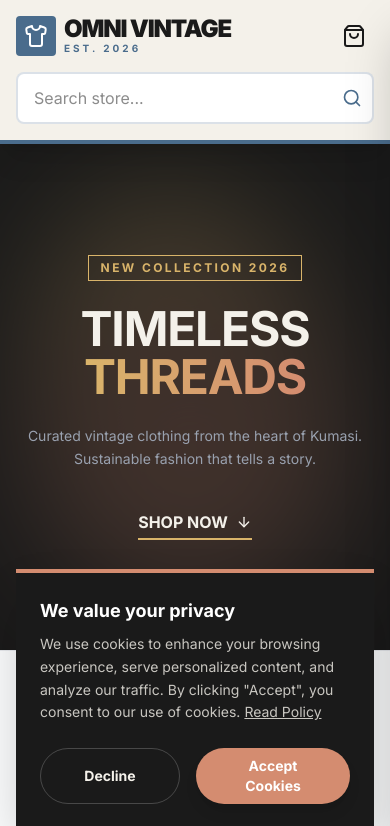
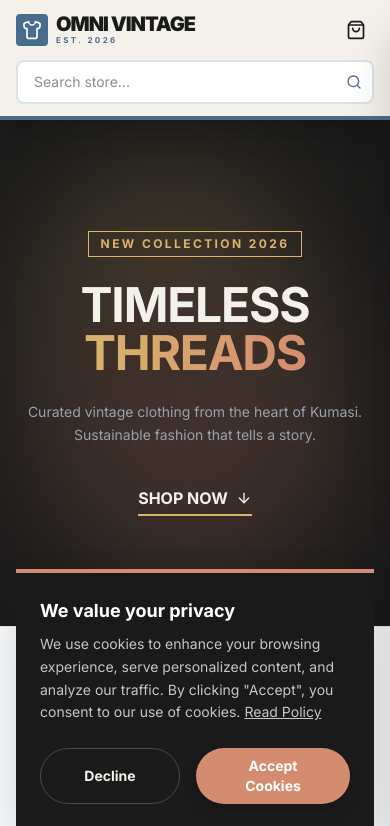
Before and after one commit to hackerslord561/retro-print-shop, a Next.js app: page / in a window 390 px wide. Shown: the top 826 px of the page. Built offline with nearby package versions, Linux system fonts and the light colour scheme; no server answers; the database is empty.

Commit message:
Padding and Overflow fixed

```diff
--- a/src/app/globals.css
+++ b/src/app/globals.css
@@ -3,7 +3,7 @@
 @custom-variant dark (&:is(.dark *));
 
 @theme {
-    /* --- 1. YOUR FADED RETRO PALETTE --- */
+    /* --- 1. YOUR PALETTE --- */
     --color-retro-cream: #F4F1EA;
     --color-retro-cream-dark: #E6E2D6;
     --color-retro-denim: #4A6C8C;
@@ -18,10 +18,9 @@
     --font-sans: var(--font-body), ui-sans-serif, system-ui, sans-serif;
     --font-heading: var(--font-heading), ui-sans-serif, system-ui, sans-serif;
 
-    /* --- 3. ANIMATIONS (NOW INCLUDING FLOAT) --- */
+    /* --- 3. STANDARD ANIMATIONS --- */
     --animate-fade-in: fadeIn 0.5s ease-out forwards;
     --animate-slide-up: slideUp 0.6s cubic-bezier(0.16, 1, 0.3, 1) forwards;
-    --animate-float: float 15s linear infinite;
 
     @keyframes fadeIn {
         from { opacity: 0; }
@@ -33,14 +32,7 @@
         to { transform: translateY(0); opacity: 1; }
     }
 
-    @keyframes float {
-        0% { transform: translateY(100vh) rotate(0deg); opacity: 0; }
-        10% { opacity: 1; }
-        90% { opacity: 1; }
-        100% { transform: translateY(-100px) rotate(360deg); opacity: 0; }
-    }
-
-    /* --- 4. SHADCN COLOR MAPPING --- */
+    /* --- 4. SHADCN COLORS --- */
     --color-background: var(--background);
     --color-foreground: var(--foreground);
     --color-card: var(--card);
@@ -62,37 +54,27 @@
     --color-ring: var(--ring);
 }
 
-/* --- 5. VARIABLE VALUES --- */
+/* --- 5. VARIABLES --- */
 :root {
-    /* Base Retro Colors mapped to Shadcn Variables */
     --background: var(--color-retro-cream);
     --foreground: var(--color-retro-ink);
-
     --card: #ffffff;
     --card-foreground: var(--color-retro-ink);
-
     --popover: #ffffff;
     --popover-foreground: var(--color-retro-ink);
-
     --primary: var(--color-retro-denim);
     --primary-foreground: var(--color-retro-cream);
-
     --secondary: var(--color-retro-cream-dark);
     --secondary-foreground: var(--color-retro-ink);
-
     --muted: var(--color-retro-cream-dark);
     --muted-foreground: #64748b;
-
     --accent: var(--color-retro-cream-dark);
     --accent-foreground: var(--color-retro-ink);
-
     --destructive: var(--color-retro-terracotta);
     --destructive-foreground: var(--color-retro-cream);
-
     --border: var(--color-retro-cream-dark);
     --input: var(--color-retro-cream-dark);
     --ring: var(--color-retro-denim);
-
     --radius: 0.5rem;
 }
 
@@ -101,8 +83,6 @@
     --foreground: var(--color-retro-cream);
     --card: var(--color-retro-ink);
     --card-foreground: var(--color-retro-cream);
-    --popover: var(--color-retro-ink);
-    --popover-foreground: var(--color-retro-cream);
     --primary: var(--color-retro-mustard);
     --primary-foreground: var(--color-retro-charcoal);
     --secondary: var(--color-retro-denim);
@@ -118,28 +98,34 @@
     --ring: var(--color-retro-mustard);
 }
 
-/* --- 6. UTILITIES --- */
 @layer base {
     *, ::after, ::before {
         box-sizing: border-box;
         border-color: var(--border);
     }
-
     body {
         background-color: var(--background);
         color: var(--foreground);
         font-family: var(--font-sans);
-        -webkit-font-smoothing: antialiased;
-        -moz-osx-font-smoothing: grayscale;
+
+        /* --- MOBILE FIX: PREVENT HORIZONTAL SCROLL --- */
+        overflow-x: hidden;
+        width: 100%;
+        position: relative;
     }
-
     h1, h2, h3, h4, h5, h6 {
         font-family: var(--font-heading);
     }
 }
 
-@layer utilities {
-    .text-balance {
-        text-wrap: balance;
-    }
+/* --- 6. FORCED ANIMATIONS --- */
+@keyframes floatHearts {
+    0% { transform: translateY(100vh) rotate(0deg); opacity: 0; }
+    10% { opacity: 1; }
+    90% { opacity: 1; }
+    100% { transform: translateY(-100px) rotate(360deg); opacity: 0; }
 }
+
+.animate-float {
+    animation: floatHearts 12s linear infinite;
+}
--- a/src/components/shop/AddToCart.tsx
+++ b/src/components/shop/AddToCart.tsx
@@ -1,40 +1,25 @@
 "use client";
 
+import { useState } from "react";
 import { useCart } from "@/lib/store/cart";
 import { ShoppingBag, Check } from "lucide-react";
-import { useState } from "react";
 
-// Update this interface to match what ProductView sends
-interface Product {
+interface ProductToAdd {
     id: string;
-    variantId: number; // <--- Added this
+    variantId: number;
     title: string;
     price: number;
     image: string;
-    size: string;      // <--- Added this
+    size: string;
 }
 
-export default function AddToCart({ product }: { product: Product }) {
-    const addItem = useCart((state) => state.addItem);
-    const toggleCart = useCart((state) => state.toggleCart);
+export default function AddToCart({ product }: { product: ProductToAdd }) {
+    const { addItem } = useCart();
     const [isAdded, setIsAdded] = useState(false);
 
     const handleAdd = () => {
-        // Pass all the specific details to the global store
-        addItem({
-            id: product.id,
-            variantId: product.variantId, // Crucial for Printify
-            title: product.title,
-            price: product.price,
-            image: product.image,
-            quantity: 1,
-            size: product.size
-        });
-
+        addItem({ ...product, quantity: 1 });
         setIsAdded(true);
-        toggleCart(); // Automatically open the drawer
-
-        // Reset the button visual state after 2 seconds
         setTimeout(() => setIsAdded(false), 2000);
     };
 
@@ -43,22 +28,25 @@ export default function AddToCart({ product }: { product: Product }) {
             onClick={handleAdd}
             disabled={isAdded}
             className={`
-        w-full py-4 px-8 rounded-sm font-bold tracking-wider flex items-center justify-center gap-2 transition-all duration-200 shadow-md hover:shadow-lg
+        w-full flex items-center justify-center gap-2 font-black uppercase tracking-wider transition-all duration-300 rounded-sm border-2
+        /* MOBILE STYLES (Default): Smaller text, tighter padding */
+        text-xs py-2 px-4
+        /* DESKTOP STYLES (md:): Larger text, comfortable padding */
+        md:text-sm md:py-3 md:px-6
+
         ${isAdded
-                ? "bg-green-600 text-white scale-[0.98]"
-                : "bg-retro-denim text-white hover:bg-retro-ink hover:-translate-y-0.5"
+                ? "bg-green-600 text-white border-green-600"
+                : "bg-retro-ink text-white border-retro-ink hover:bg-retro-terracotta hover:border-retro-terracotta"
             }
       `}
         >
             {isAdded ? (
                 <>
-                    <Check className="w-5 h-5" />
-                    ADDED
+                    <Check className="w-4 h-4" /> Added
                 </>
             ) : (
                 <>
-                    <ShoppingBag className="w-5 h-5" />
-                    ADD TO CART
+                    <ShoppingBag className="w-4 h-4" /> Add to Cart
                 </>
             )}
         </button>
--- a/src/components/shop/Navbar.tsx
+++ b/src/components/shop/Navbar.tsx
@@ -24,25 +24,25 @@ export default function Navbar() {
     };
 
     return (
-        <nav className="sticky top-0 z-40 bg-retro-cream border-b-4 border-retro-denim px-4 md:px-8 py-4 shadow-xl">
-            <div className="max-w-7xl mx-auto flex flex-wrap justify-between items-center gap-4">
+        <nav className="sticky top-0 z-40 bg-retro-cream border-b-4 border-retro-denim px-4 md:px-8 py-3 md:py-4 shadow-xl">
+            <div className="max-w-7xl mx-auto flex flex-wrap justify-between items-center gap-2 md:gap-4">
 
                 {/* Logo */}
                 <Link href="/" className="flex items-center gap-2 group flex-shrink-0">
-                    <div className="bg-retro-denim text-white p-2 rounded-sm group-hover:bg-retro-ink transition-colors">
-                        <Shirt className="w-6 h-6" />
+                    <div className="bg-retro-denim text-white p-1.5 md:p-2 rounded-sm group-hover:bg-retro-ink transition-colors">
+                        <Shirt className="w-5 h-5 md:w-6 md:h-6" />
                     </div>
                     <div>
-                        <h1 className="text-2xl font-black text-retro-ink tracking-tighter leading-none">
+                        <h1 className="text-xl md:text-2xl font-black text-retro-ink tracking-tighter leading-none">
                             OMNI VINTAGE
                         </h1>
-                        <p className="text-[10px] font-bold text-retro-denim tracking-[0.3em] uppercase">
+                        <p className="text-[8px] md:text-[10px] font-bold text-retro-denim tracking-[0.3em] uppercase">
                             EST. 2026
                         </p>
                     </div>
                 </Link>
 
-                {/* Search Bar (Hidden on small mobile) */}
+                {/* Desktop Search (Hidden on mobile) */}
                 <form onSubmit={handleSearch} className="flex-1 max-w-md hidden md:flex relative">
                     <input
                         type="text"
@@ -57,7 +57,7 @@ export default function Navbar() {
                 </form>
 
                 {/* Links & Cart */}
-                <div className="flex items-center gap-6">
+                <div className="flex items-center gap-4 md:gap-6">
                     <div className="hidden lg:flex gap-6 text-sm font-extrabold tracking-wide text-retro-ink">
                         <Link href="/new-arrivals" className="hover:text-retro-terracotta hover:underline decoration-2 underline-offset-4 transition-all">
                             NEW IN
@@ -74,7 +74,7 @@ export default function Navbar() {
                         onClick={toggleCart}
                         className="relative p-2 hover:bg-retro-denim/10 rounded-full transition-colors"
                     >
-                        <ShoppingBag className="w-6 h-6 text-retro-ink" />
+                        <ShoppingBag className="w-5 h-5 md:w-6 md:h-6 text-retro-ink" />
                         {itemCount > 0 && (
                             <span className="absolute -top-1 -right-1 bg-retro-terracotta text-white text-[10px] font-bold w-5 h-5 flex items-center justify-center rounded-full border-2 border-retro-cream animate-bounce">
                 {itemCount}
@@ -84,18 +84,18 @@ export default function Navbar() {
                 </div>
             </div>
 
-            {/* Mobile Search Bar */}
-            <div className="w-full mt-4 md:hidden">
+            {/* Mobile Search Bar (Visible only on mobile) */}
+            <div className="w-full mt-3 md:hidden">
                 <form onSubmit={handleSearch} className="relative">
                     <input
                         type="text"
                         placeholder="Search store..."
                         value={searchQuery}
                         onChange={(e) => setSearchQuery(e.target.value)}
-                        className="w-full pl-4 pr-10 py-3 bg-white border-2 border-retro-denim/20 rounded-lg focus:outline-none focus:border-retro-denim"
+                        className="w-full pl-4 pr-10 py-2.5 bg-white border-2 border-retro-denim/20 rounded-lg focus:outline-none focus:border-retro-denim text-sm"
                     />
                     <button type="submit" className="absolute right-3 top-1/2 -translate-y-1/2 text-retro-denim">
-                        <Search className="w-5 h-5" />
+                        <Search className="w-4 h-4" />
                     </button>
                 </form>
             </div>
```
